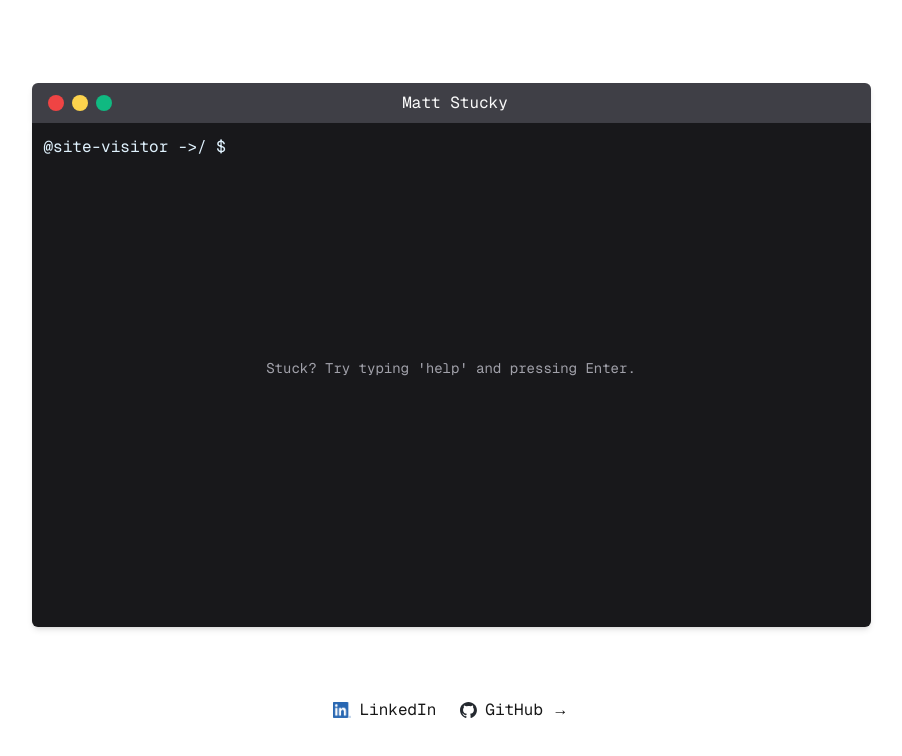
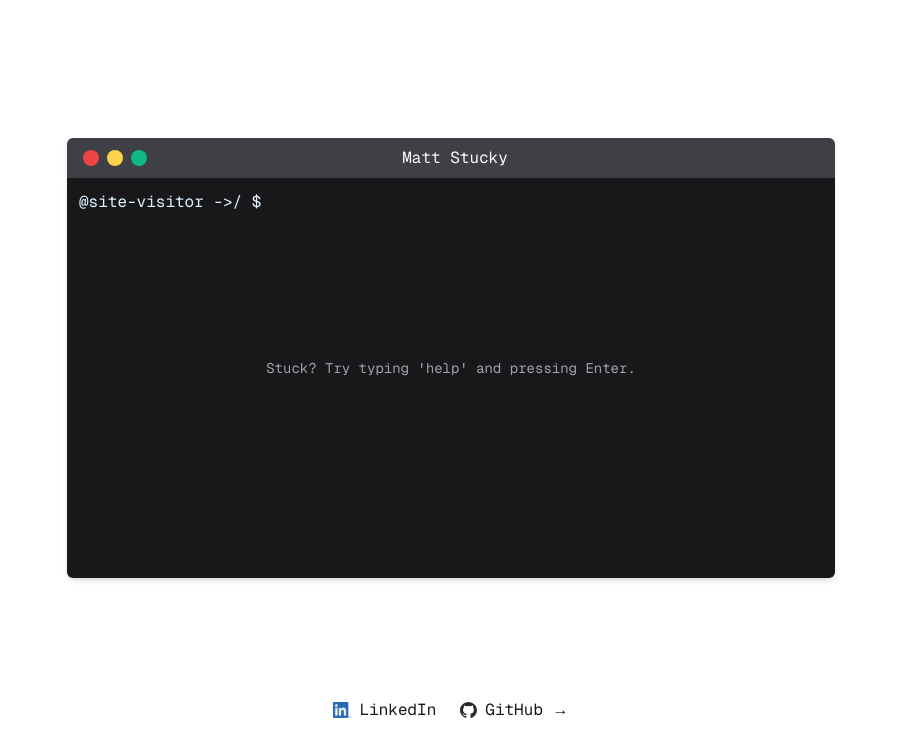
Before and after one commit to mnstucky/personal-site, a Next.js app: page / in a window 1280 px wide. Shown: the top 756 px of the page, without its empty margins (189-1091 px from the left). Built offline with nearby package versions, Linux system fonts and the light colour scheme.

Commit message:
Add color support

```diff
--- a/app/page.tsx
+++ b/app/page.tsx
@@ -2,10 +2,18 @@
 import Image from 'next/image';
 import { useCallback, useEffect, useState } from 'react';
 
+type TerminalSegment = {
+  text: string;
+  color?: string;
+};
+
+type TerminalLine = TerminalSegment[];
+
 export default function Home() {
   const [path, setPath] = useState('/');
-  const [terminal, setTerminal] = useState('@site-visitor ->/ $ ');
+  const [terminalContent, setTerminalContent] = useState<TerminalLine[]>([]);
   const [tooltipVisible, setTooltipVisible] = useState(false);
+  const [inputValue, setInputValue] = useState('');
 
   const getPrompt = useCallback(
     (newPath: string | undefined = undefined) => {
@@ -28,104 +36,134 @@ export default function Home() {
 
   // Start cursor inside terminal window
   useEffect(() => {
-    const textarea = document.querySelector('textarea');
-    if (textarea) {
-      textarea.focus();
-      textarea.selectionStart = textarea.selectionEnd = terminal.length;
+    const input = document.querySelector('input');
+    if (input) {
+      input.focus();
     }
-  }, [terminal]);
+  }, []);
 
   // Setup keyboard hotkeys
   useEffect(() => {
     const handleKey = (event: KeyboardEvent) => {
       if (event.ctrlKey && event.key === 'l') {
         event.preventDefault();
-        setTerminal(getPrompt());
+        setTerminalContent([[]]);
+        setInputValue('');
         return false;
       }
     };
 
     window.addEventListener('keydown', handleKey);
-
     return () => window.removeEventListener('keydown', handleKey);
   }, [getPrompt]);
 
-  function parseTerminal(str: string): void {
+  const addLine = (segments: TerminalSegment[]) => {
+    setTerminalContent((prev) => [...prev, segments]);
+  };
+
+  const handleCommand = (command: string) => {
     setTooltipVisible(false);
-    const enterPressed = str.endsWith('\n');
-    const lines = str.split('\n');
-    const lastLine = lines[lines.length - (enterPressed ? 2 : 1)];
-    if (!lastLine.startsWith(getPrompt())) {
-      return;
-    }
-    if (!enterPressed) {
-      setTerminal(str);
-      return;
-    }
-    const command = lastLine.replace(getPrompt(), '');
+
     if (command.trim().toLowerCase() === 'help') {
-      setTerminal(`${str}Hi! I'm Matt, a senior software engineer. This site is meant to work a bit like a Unix terminal. Not your thing? Head to my LinkedIn and get in touch!
-        - - -
-Matt bash, version 1.0-release (x86_64-pc-linux-gnu)
-These shell commands are defined internally. Type 'help' to see this list.
-cd [dir] - go somewhere, e.g., cd linkedin to visit my LinkedIn
-ls - see what's available in your current location
-echo [arg ...] - print the arg to the screen
-${getPrompt()}`);
-      return;
-    }
-    if (command.trim().toLowerCase() === 'ls') {
-      setTerminal(`${str}github\tlinkedin\n${getPrompt()}`);
-      return;
-    }
-    if (command.toLowerCase().startsWith('cd ')) {
-      if (command.toLowerCase().endsWith(' github')) {
+      addLine([
+        {
+          text: "Hi! I'm Matt, a senior software engineer. ",
+          color: 'text-green-400',
+        },
+        {
+          text: 'This site is meant to work a bit like a Unix terminal. Not your thing? Head to my LinkedIn and get in touch!\n',
+          color: 'text-green-400',
+        },
+        {
+          text: 'Matt bash, version 1.0-release (x86_64-pc-linux-gnu)\n',
+          color: 'text-sky-100',
+        },
+        {
+          text: "These shell commands are defined internally. Type 'help' to see this list.\n",
+          color: 'text-sky-100',
+        },
+      ]);
+      addLine([
+        { text: 'cd [dir]', color: 'text-purple-400' },
+        {
+          text: ' - go somewhere, e.g., cd linkedin to visit my LinkedIn\n',
+          color: 'text-sky-100',
+        },
+      ]);
+      addLine([
+        { text: 'ls', color: 'text-purple-400' },
+        {
+          text: " - see what's available in your current location\n",
+          color: 'text-sky-100',
+        },
+      ]);
+      addLine([
+        { text: 'echo [arg ...]', color: 'text-purple-400' },
+        { text: ' - print the arg to the screen', color: 'text-sky-100' },
+      ]);
+    } else if (command.trim().toLowerCase() === 'ls') {
+      addLine([
+        { text: 'github', color: 'text-blue-400' },
+        { text: '\t', color: 'text-sky-100' },
+        { text: 'linkedin', color: 'text-blue-400' },
+      ]);
+    } else if (command.toLowerCase().startsWith('cd ')) {
+      const destination = command.substring(3).trim().toLowerCase();
+      if (destination === 'github') {
         window.open(
           'https://github.com/mnstucky',
           '_blank',
           'noopener,noreferrer'
         );
-        setTerminal(str + getPrompt('\\github\\'));
-        return;
-      }
-      if (command.toLowerCase().endsWith(' linkedin')) {
+        setPath('\\github\\');
+      } else if (destination === 'linkedin') {
         window.open(
           'https://www.linkedin.com/in/matt-stucky-66166339/',
           '_blank',
           'noopener,noreferrer'
         );
-        setTerminal(str + getPrompt('\\linkedin\\'));
-        return;
+        setPath('\\linkedin\\');
+      } else if (
+        (path !== '/' && destination === '..') ||
+        destination === '//'
+      ) {
+        setPath('\\');
+      } else {
+        addLine([
+          {
+            text: `bash: cd: ${destination}: No such file or directory`,
+            color: 'text-red-400',
+          },
+        ]);
       }
-      if (
-        (path !== '/' && command.endsWith(' ..')) ||
-        command.endsWith(' //')
-      ) {
-        setTerminal(str + getPrompt('\\'));
-        return;
-      }
-      setTerminal(
-        `${str}bash: cd: ${lastLine
-          .substring(1)
-          .trim()}: No such file or directory\n${getPrompt()}`
-      );
-      return;
+    } else if (command.startsWith('echo ')) {
+      const result = command.substring(5);
+      addLine([{ text: result.trim(), color: 'text-green-300' }]);
+    } else {
+      addLine([
+        { text: `bash: ${command}: command not found`, color: 'text-red-400' },
+      ]);
     }
-    if (command.startsWith('echo ')) {
-      const result = command.substring(command.indexOf('echo') + 4);
-      setTerminal(`${str}${result.trim()}\n${getPrompt()}`);
-      return;
+  };
+
+  const handleInputChange = (e: React.ChangeEvent<HTMLInputElement>) => {
+    setInputValue(e.target.value);
+  };
+
+  const handleKeyDown = (e: React.KeyboardEvent<HTMLInputElement>) => {
+    if (e.key === 'Enter') {
+      addLine([
+        { text: getPrompt(), color: 'text-sky-100' },
+        { text: inputValue, color: 'text-sky-100' },
+      ]);
+      handleCommand(inputValue);
+      setInputValue('');
     }
-    setTerminal(
-      `${str}bash: ${lastLine
-        .substring(1)
-        .trim()}: command not found\n${getPrompt()}`
-    );
-  }
+  };
 
   return (
     <div className='grid grid-rows-[1fr_20px] items-center justify-items-center min-h-screen p-8 pb-20 gap-16 sm:p-20 font-[family-name:var(--font-geist-mono)]'>
-      <main className='row-start-1 relative'>
+      <main className='row-start-1 relative w-full max-w-3xl'>
         <div className='h-50 bg-zinc-700 rounded-t-md shadow-md px-4 py-2 flex items-center justify-between'>
           <div className='flex gap-2'>
             <div className='h-4 w-4 bg-red-500 rounded-lg'></div>
@@ -135,14 +173,29 @@ ${getPrompt()}`);
           <p className='text-zinc-50'>Matt Stucky</p>
           <div className='w-14'></div>
         </div>
-        <textarea
-          className='bg-zinc-900 text-sky-100 shadow-md rounded-b-md p-3 focus:outline-none w-full'
-          style={{ resize: 'none' }}
-          value={terminal}
-          rows={20}
-          cols={80}
-          onChange={(e) => parseTerminal(e.target.value)}
-        ></textarea>
+        <div className='bg-zinc-900 text-sky-100 shadow-md rounded-b-md p-3 min-h-[400px] relative'>
+          <div className='whitespace-pre-wrap'>
+            {terminalContent.map((line, i) => (
+              <div key={i} className='flex flex-wrap'>
+                {line.map((segment, j) => (
+                  <span key={`${i}-${j}`} className={segment.color}>
+                    {segment.text}
+                  </span>
+                ))}
+              </div>
+            ))}
+          </div>
+          <div className='flex'>
+            <span className='text-nowrap'>{getPrompt().trim()}&nbsp;</span>
+            <input
+              type='text'
+              value={inputValue}
+              onChange={handleInputChange}
+              onKeyDown={handleKeyDown}
+              className='bg-transparent border-none outline-none text-sky-100 w-full'
+            />
+          </div>
+        </div>
         <div
           className={`absolute top-1/2 flex justify-center w-full transition-opacity duration-1000 ${
             tooltipVisible ? 'opacity-100' : 'opacity-0'
```
